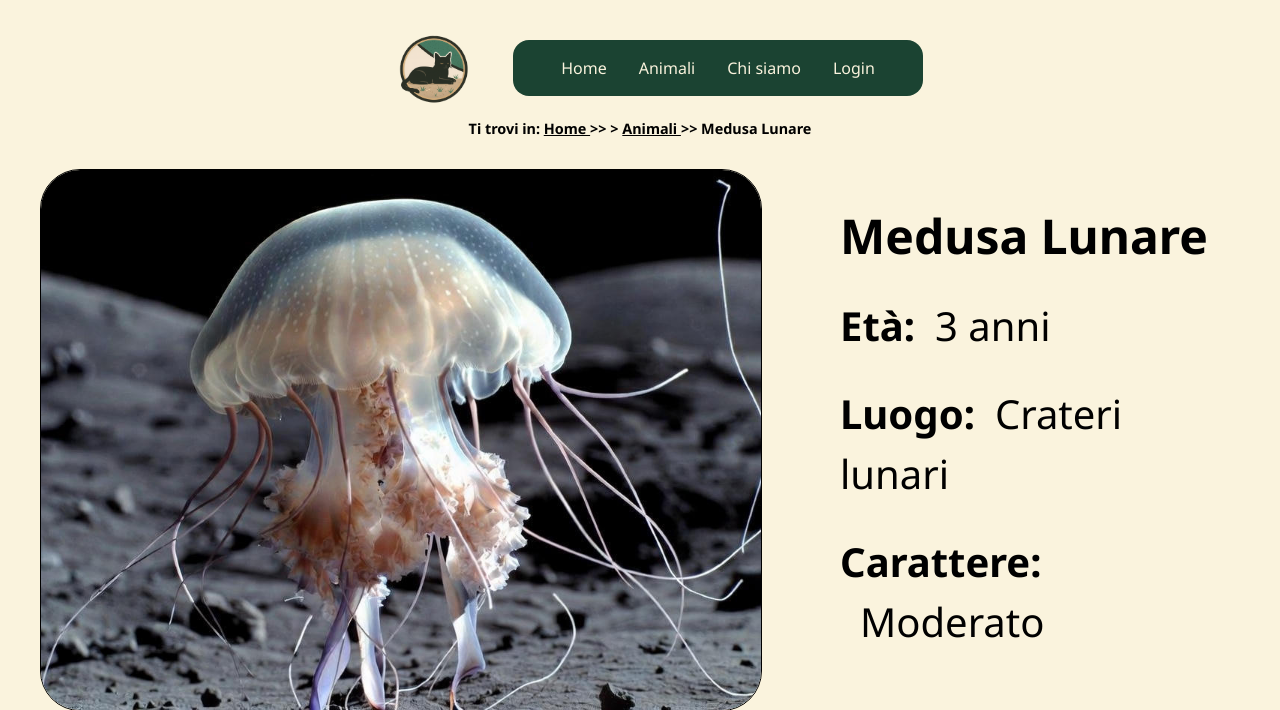
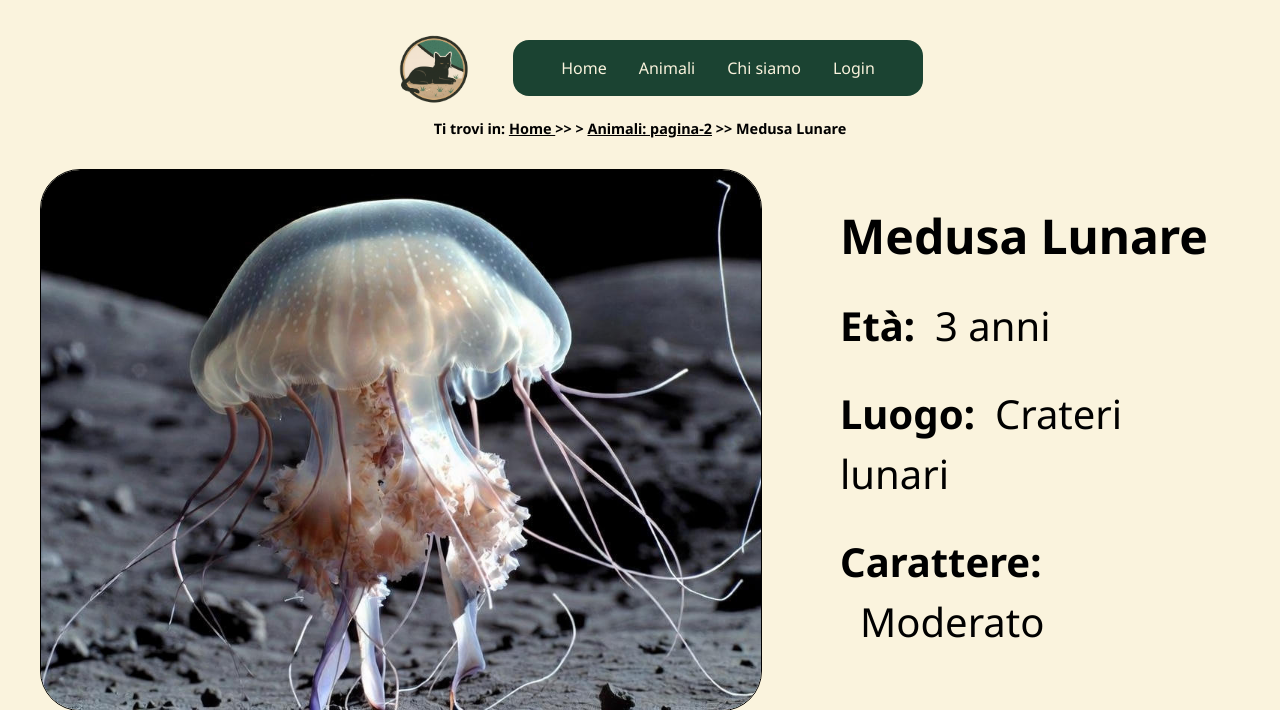
Before and after one commit to every-go/Progetto_TecWeb, a PHP site: page /php/animale.php?id=4&pagina=2 in a window 1280 px wide. Shown: the top 710 px of the page. Run offline with PHP 8.4, Linux system fonts and the light colour scheme; data comes from the database, SQL or seed files in the repository; data that the repository does not hold is empty.

```diff
--- a/src/php/animale.php
+++ b/src/php/animale.php
@@ -11,14 +11,14 @@
     if (isset($_SESSION['provenienza']) && $_SESSION['provenienza'] === 'Preferiti') {
         // $breadcrumb = '<a href="../php/preferiti.php"> Preferiti </a>';
         if(isset($_GET['pagina']) && is_numeric($_GET['pagina'])){
-            $breadcrumb .= ' > <a href="../php/preferiti.php?pagina='.$_GET['pagina'].'"> Animali </a>';
+            $breadcrumb .= ' > <a href="../php/preferiti.php?pagina='.$_GET['pagina'].'"> Animali: pagina-'.$_GET['pagina'].' </a>';
         } else {
             $breadcrumb .= ' > <a href="../php/preferiti.php"> Animali </a>';
         }
     } else {
         // $breadcrumb = '<a href="../php/animali.php"> Animali </a>';
         if(isset($_GET['pagina']) && is_numeric($_GET['pagina'])){
-            $breadcrumb .= ' > <a href="../php/animali.php?pagina='.$_GET['pagina'].'"> Animali </a>';
+            $breadcrumb .= ' > <a href="../php/animali.php?pagina='.$_GET['pagina'].'"> Animali: pagina-'.$_GET['pagina'].'</a>';
         } else {
             $breadcrumb .= ' > <a href="../php/animali.php"> Animali </a>';
         }
```
